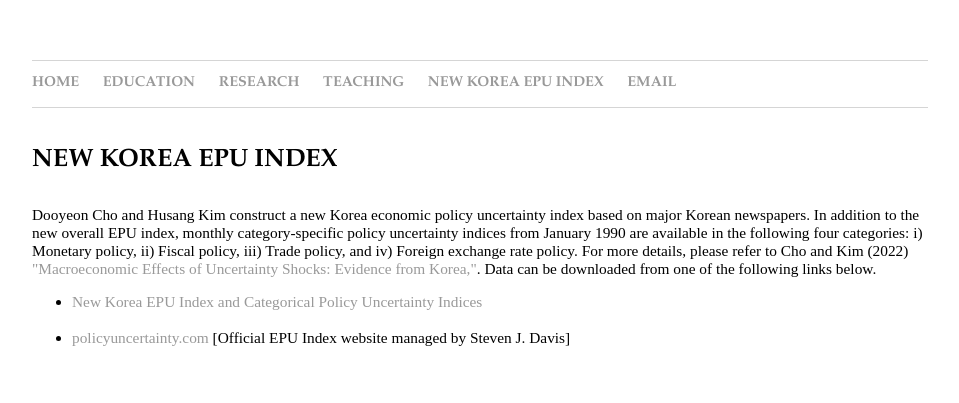
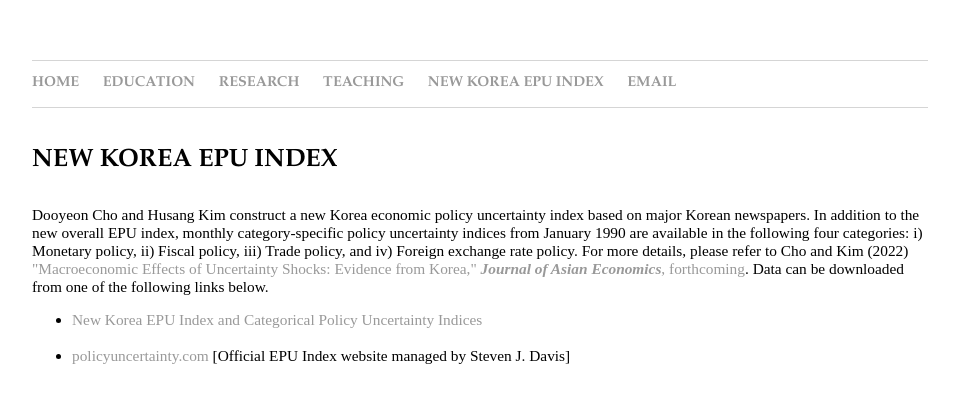
Before and after one commit to dooyeoncho/dooyeoncho.github.io, a Jekyll site: the page built from pages/new_korea_epu_index.html, in a window 1280 px wide. Shown: the top 403 px of the page, without its empty margins (160-1119 px from the left). Built offline with Jekyll 4.4.1, drawn with Linux system fonts in a browser that asks for light colours.

Commit message:
Update new_korea_epu_index.html

```diff
--- a/pages/new_korea_epu_index.html
+++ b/pages/new_korea_epu_index.html
@@ -13,7 +13,7 @@ title: Dooyeon Cho - new korea epu index
 			<div>Dooyeon Cho and Husang Kim construct a new Korea economic policy uncertainty index based on major Korean newspapers. In addition to the new overall EPU index, monthly
         category-specific policy uncertainty indices from January 1990 are available in the following four categories: i) Monetary policy, ii) Fiscal policy,
         iii) Trade policy, and iv) Foreign exchange rate policy. For more details, please refer to Cho and Kim (2022) <a href="https://papers.ssrn.com/sol3/papers.cfm?abstract_id=4044587">"Macroeconomic Effects of Uncertainty
-        Shocks: Evidence from Korea,"</a>. Data can be downloaded from one of the following links below. &nbsp;
+        Shocks: Evidence from Korea," <em property="italic"><b>Journal of Asian Economics</b></em>, forthcoming</a>. Data can be downloaded from one of the following links below. &nbsp;
 		<ul>
 			<li><a href="https://sites.google.com/view/korea-epu">New Korea EPU Index and Categorical Policy Uncertainty Indices </a></li> &nbsp;
 		        <li><a href="https://www.policyuncertainty.com/korea_chokim.html">policyuncertainty.com </a>[Official EPU Index website managed by Steven J. Davis]</li>
```
